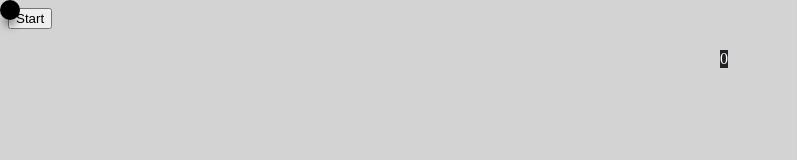
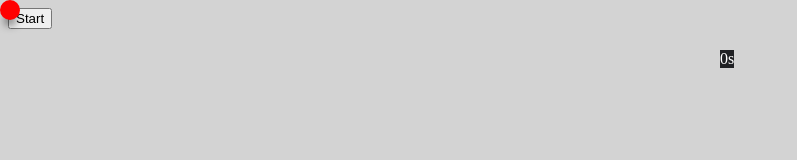
Before and after one commit to sahilthakurxyz/Timed-Golf---ReactJS-Rendering-Lists-Conditional-content-Outputting-Conditio---tu1fn7nmv5s6, a React app: page / in a window 1280 px wide. Shown: the top 160 px of the page, without its empty margins (0-797 px from the left). Built offline with nearby package versions, Linux system fonts and the light colour scheme.

Commit message:
i am trying hard to solve problems newton school

```diff
--- a/src/components/App.js
+++ b/src/components/App.js
@@ -1,19 +1,21 @@
 import React, { useEffect, useState } from "react";
 import "../styles/App.css";
-const timerr = () => {
+const App = () => {
   let [gameStart, setGameStart] = useState(false);
-  let [timer, settimer] = useState(0);
+  let [timer, setTimer] = useState(0);
   let [y, setY] = useState(0);
   let [x, setX] = useState(0);
+
   const ballStyle = {
     position: "absolute",
     top: `${y}px`,
     left: `${x}px`,
     width: "20px",
     height: "20px",
-    backGroundColor: "red",
+    backgroundColor: "red",
     borderRadius: "50%",
   };
+
   const holeStyle = {
     position: "absolute",
     top: "250px",
@@ -23,6 +25,7 @@ const timerr = () => {
     backgroundColor: "green",
     borderRadius: "50%",
   };
+
   const handleKeyPress = (e) => {
     const step = 5;
     switch (e.key) {
@@ -34,14 +37,13 @@ const timerr = () => {
             return prevY;
           }
         });
-
         break;
       case "ArrowDown":
         setY((prevY) => {
-          if (prevY + step >= window.innerHeight - 20) {
+          if (prevY + step <= window.innerHeight - 20) {
+            return prevY + step;
+          } else {
             return prevY;
-          } else {
-            return prevY + step;
           }
         });
         break;
@@ -49,14 +51,18 @@ const timerr = () => {
         setX((prevX) => {
           if (prevX - step >= 0) {
             return prevX - step;
-          } else return prevX;
+          } else {
+            return prevX;
+          }
         });
         break;
       case "ArrowRight":
         setX((prevX) => {
           if (prevX + step <= window.innerWidth - 20) {
             return prevX + step;
-          } else return prevX;
+          } else {
+            return prevX;
+          }
         });
         break;
       default:
@@ -67,13 +73,17 @@ const timerr = () => {
   useEffect(() => {
     if (gameStart) {
       const interval = setInterval(() => {
-        settimer((pretimer) => pretimer + 1);
+        setTimer((prevTimer) => prevTimer + 1);
       }, 1000);
       return () => clearInterval(interval);
     }
   }, [gameStart]);
+
   const handleClickStart = () => {
     setGameStart(true);
+    setTimer(0);
+    setX(0);
+    setY(0);
   };
 
   useEffect(() => {
@@ -85,21 +95,22 @@ const timerr = () => {
     document.addEventListener("keydown", handleKeyDown);
     return () => document.removeEventListener("keydown", handleKeyDown);
   }, [gameStart]);
+
   useEffect(() => {
     if (x === 250 && y === 250) {
       setGameStart(false);
     }
   }, [x, y]);
+
   return (
     <>
       <button className="start" disabled={gameStart} onClick={handleClickStart}>
         Start
       </button>
-      <div className="heading-timer">{timer}</div>
+      <div className="heading-timer">{timer}s</div>
       <div className="ball" style={ballStyle}></div>
       <div className="hole" style={holeStyle}></div>
     </>
   );
 };
-
-export default timerr;
+export default App;
```
